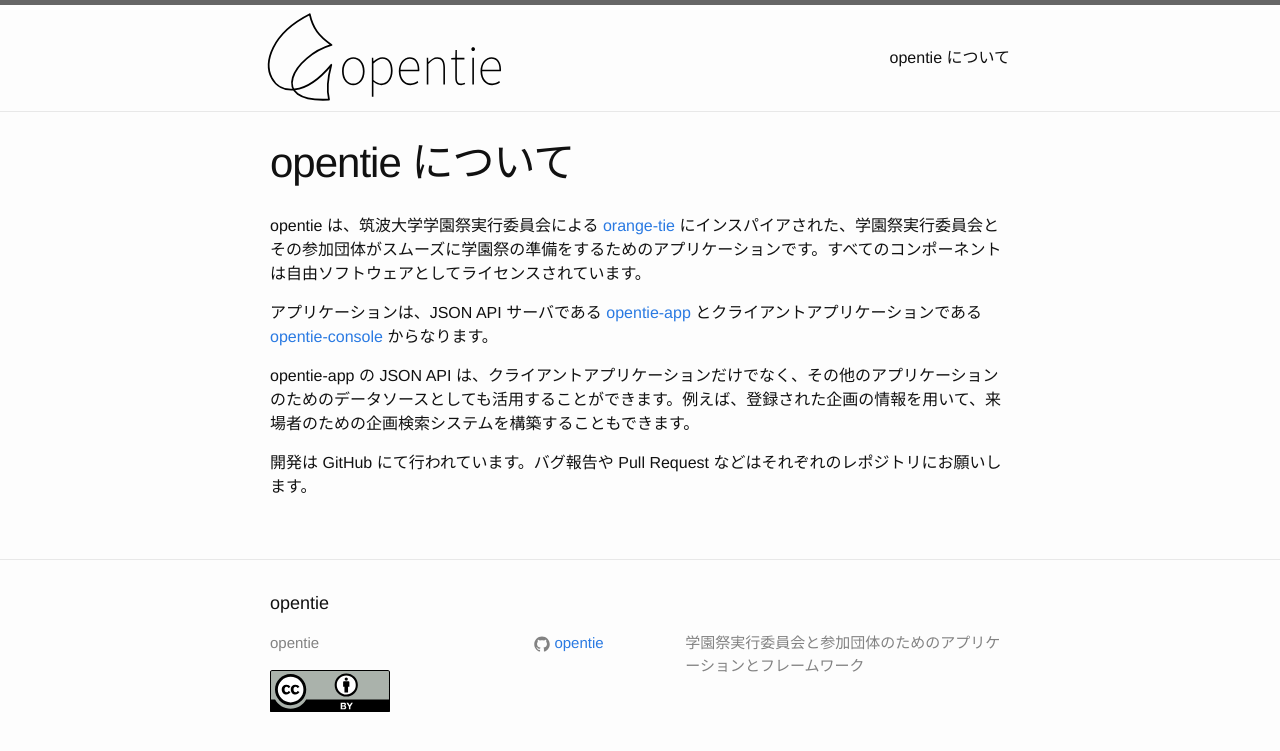
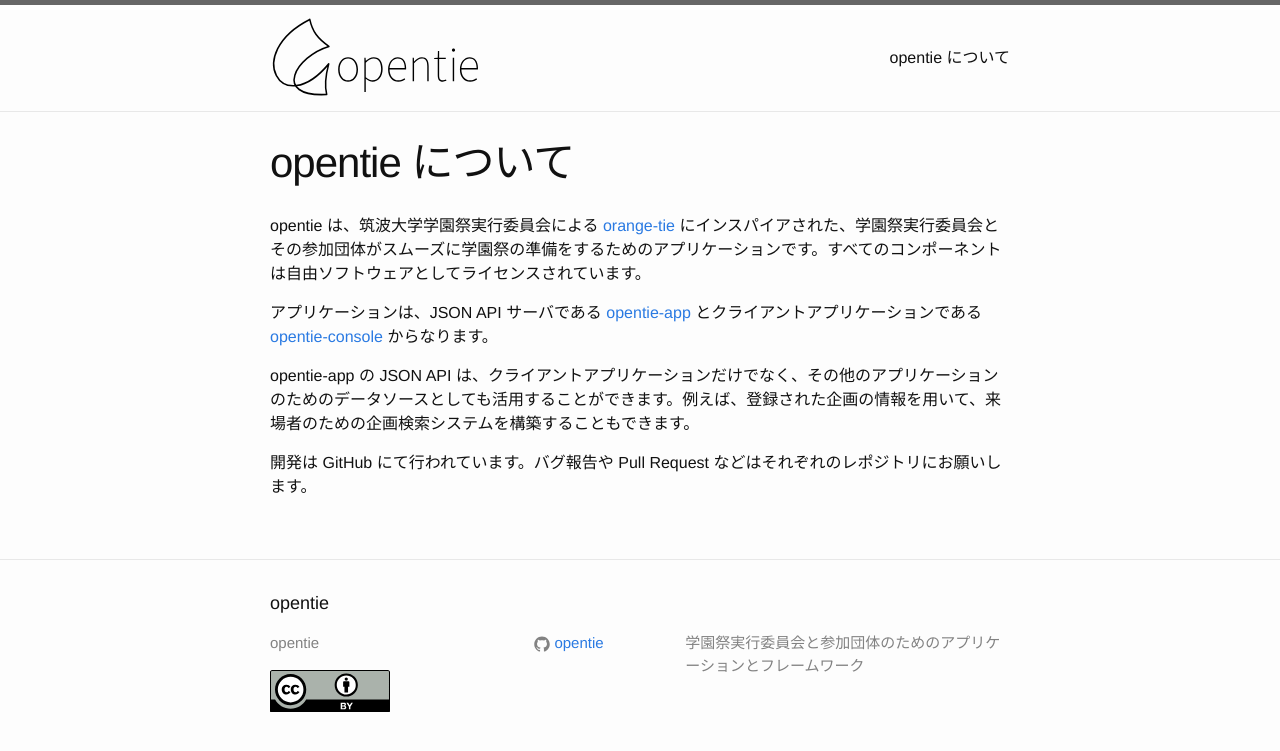
Before and after one commit to opentie/opentie.github.io, a Jekyll site: the page built from about.md, in a window 1280 px wide. Shown: the top 751 px of the page. Built offline with Jekyll 4.4.1, drawn with Linux system fonts in a browser that asks for light colours.

Commit message:
use scaled image in header for IE :bomb:

```diff
--- a/_includes/header.html
+++ b/_includes/header.html
@@ -3,7 +3,7 @@
   <div class="wrapper">
 
     <a class="site-title" href="{{ site.baseurl }}/">
-      <img src="{{ site.baseurl }}/assets/opentie-logo-large.svg" class="site-title-logo">
+      <img src="{{ site.baseurl }}/assets/opentie-logo-small.svg" class="site-title-logo">
     </a>
 
     <nav class="site-nav">
```
Also changed, not shown: assets/opentie-logo-small.svg (added).
